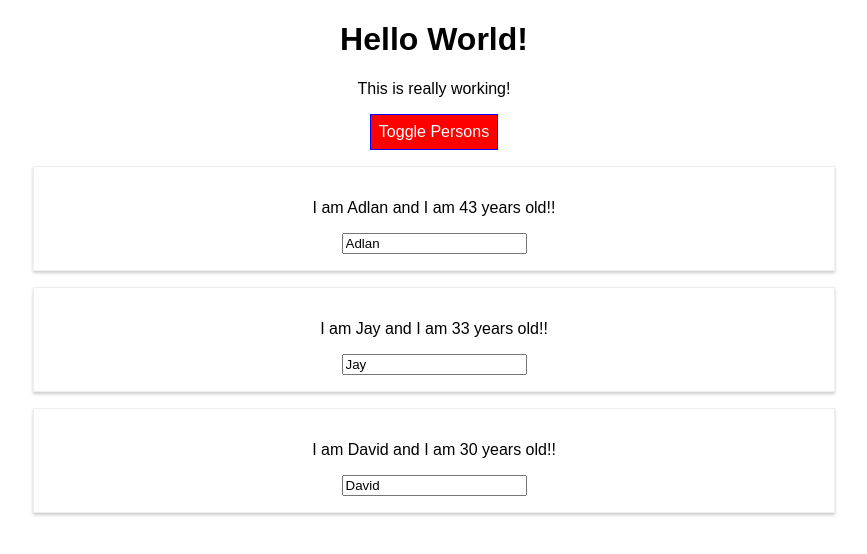
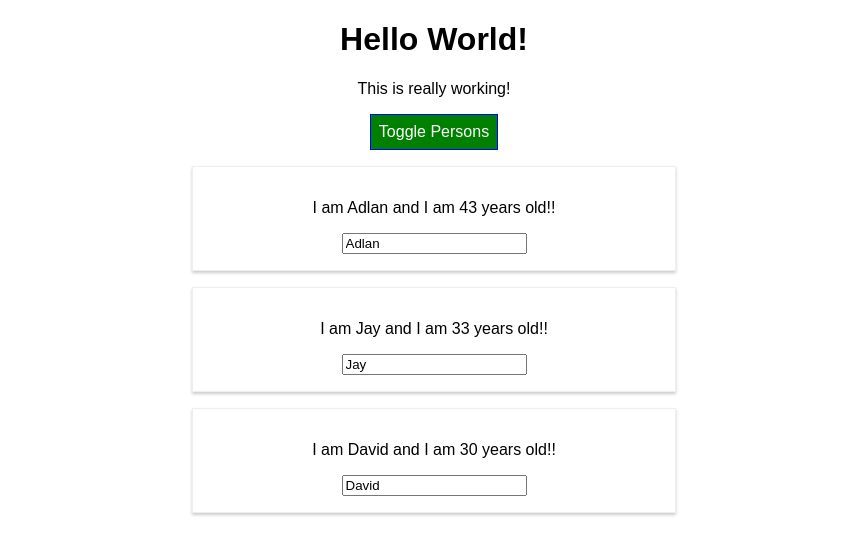
Before and after one commit to Vainakh/React-Complete-Guide, a React (Create React App) app: page / in a window 1280 px wide. Both pictures are taken after a click on the button "Toggle Persons". Shown: the top 554 px of the page, without its empty margins (206-1073 px from the left). Built offline with nearby package versions, Linux system fonts and the light colour scheme.

Commit message:
Finish styled components

```diff
--- a/package.json
+++ b/package.json
@@ -6,7 +6,8 @@
     "radium": "^0.26.1",
     "react": "^16.13.1",
     "react-dom": "^16.13.1",
-    "react-scripts": "1.1.5"
+    "react-scripts": "1.1.5",
+    "styled-components": "^5.2.0"
   },
   "scripts": {
     "start": "react-scripts start",
--- a/src/App.js
+++ b/src/App.js
@@ -1,8 +1,23 @@
 import React, { Component } from 'react';
-import Radium from 'radium';
+// import Radium, {StyleRoot} from 'radium';
 import './App.css';
+import styled from 'styled-components';
+import Person from './Person/Person';
 
-import Person from './Person/Person';
+
+const StyledButton = styled.button`
+  background-color: green;
+  color: white;
+  font: inherit;
+  border: 1px solid blue;
+  padding: 8px;
+  cursor: pointer;
+
+  &:hover {
+    background-color: lightgreen;
+    color: black;
+  }
+`;
 
 class App extends React.Component {
   state = {
@@ -16,29 +31,18 @@
   };
 
   deletePersonHandler = (personIndex) => {
-    // const persons = this.state.persons.slice();
     const persons = [...this.state.persons];
     persons.splice(personIndex, 1);
     this.setState({persons: persons});
 
   };
 
-// switchNameHandler = (newName) => {
-//   this.setState({
-//     persons: [
-//       { name: newName, age: 43 },
-//       { name: "Jay", age: 33 },
-//       { name: "David", age: 30 },
-//     ]
-//   })
-// };
-
 nameChangeHandler = (event, id) => {
 
   const personIndex = this.state.persons.findIndex((person) => {
     return person.id === id;
   });
-  //const person = Object.assign({}, this.state.persons[personIndex]);
+
   const person = {...this.state.persons[personIndex]};
 
   person.name = event.target.value;
@@ -85,31 +89,14 @@
             />
           })}
         </div>
-        /* <div>
-          <Person
-            name={this.state.persons[0].name}
-            age={this.state.persons[0].age}>My Hobbies: Coding
-          </Person>
+      );
 
-          <Person
-            name={this.state.persons[1].name}
-            age={this.state.persons[1].age}
-            click={this.switchNameHandler.bind(this, "MagnificentFiasco")}
-            changed={this.nameChangeHandler}>My Hobbies: Being beautiful and having babies with Adlan!
 
-          </Person>
-
-          <Person
-            name={this.state.persons[2].name}
-            age={this.state.persons[2].age}>My Hobbies: Coding
-          </Person>
-      </div> */
-      );
-      style.backgroundColor = "red";
-      style[":hover"] = {
-        backgroundColor: "salmon",
-        color: "black"
-      }
+      // style.backgroundColor = "red";
+      // style[":hover"] = {
+      //   backgroundColor: "salmon",
+      //   color: "black"
+      // }
     }
 
     const classes = [];
@@ -123,39 +110,20 @@
     }
 
     return (
+       <div>
         <div className="App">
           <h1>Hello World!</h1>
           <p className={classes.join(" ")}>This is really working!</p>
-        <button
-          style={style}
+          <StyledButton
+            // style={style}
             onClick={this.togglePersonsHandler}>Toggle Persons
-        </button>
+          </StyledButton>
           {persons}
+        </div>
        </div>
     );
   }
 }
 
 
-export default Radium(App);
-
-// state = {
-//   persons: [
-//     { name: "Adlan", age: 43 },
-//     { name: "Jay", age: 33 },
-//     { name: "David", age: 30},
-//   ],
-//   otherState: "Some other value"
-// }
-
-// switchNameHandler = () => {
-//   // console.log("Switch!")
-//   //Dont do this => this.state.persons[0].name = "Magnificent Fiasco"
-//   this.setState({
-//     persons: [
-//       { name: "Magnificent Fiasco", age: 43 },
-//       { name: "Jay", age: 33 },
-//       { name: "David", age: 30 },
-//     ]
-//   })
-// };
+export default App;
--- a/src/Person/Person.css
+++ b/src/Person/Person.css
@@ -1,4 +1,4 @@
-.Person {
+/* .Person {
   width: 60%;
   margin: 16px auto;
   border: 1px solid #eee;
@@ -6,3 +6,10 @@
   padding: 16px;
   text-align: center;
 }
+
+
+@media (min-width: 500px) {
+  .Person {
+    width: 450px;
+  }
+} */
--- a/src/Person/Person.js
+++ b/src/Person/Person.js
@@ -1,18 +1,40 @@
 import React from 'react';
-import Radium from 'radium';
-import './Person.css';
+// import Radium from 'radium';
+import styled from 'styled-components';
+// import './Person.css';
+
+
+const StyledDiv = styled.div`
+    width: 60%;
+    margin: 16px auto;
+    border: 1px solid #eee;
+    box-shadow: 0 2px 3px #ccc;
+    padding: 16px;
+    text-align: center;
+
+    @media (min-width: 500px) {
+      width: 450px;
+  }
+`
 
 const Person = (props) => {
+
+  const style = {
+    // '@media (min-width: 500px' : {
+    //   width: '450px'
+    // }
+  }
   // console.log(props)
   return (
-    <div className="Person">
+    // <div className="Person" style={style}>
+    <StyledDiv>
       <p onClick={props.click}>I am {props.name} and I am {props.age} years old!!</p>
       <p>{props.children}</p>
       <input type="text" value={props.name} onChange={props.changed}/>
-    </div>
+    </StyledDiv>
   )
 };
 
 
 
-export default Radium(Person);
+export default Person;
```
Also changed, not shown: 1 other file (tests, documents, lock files or other folders). Lines whose indentation alone changed are shown as unchanged.
